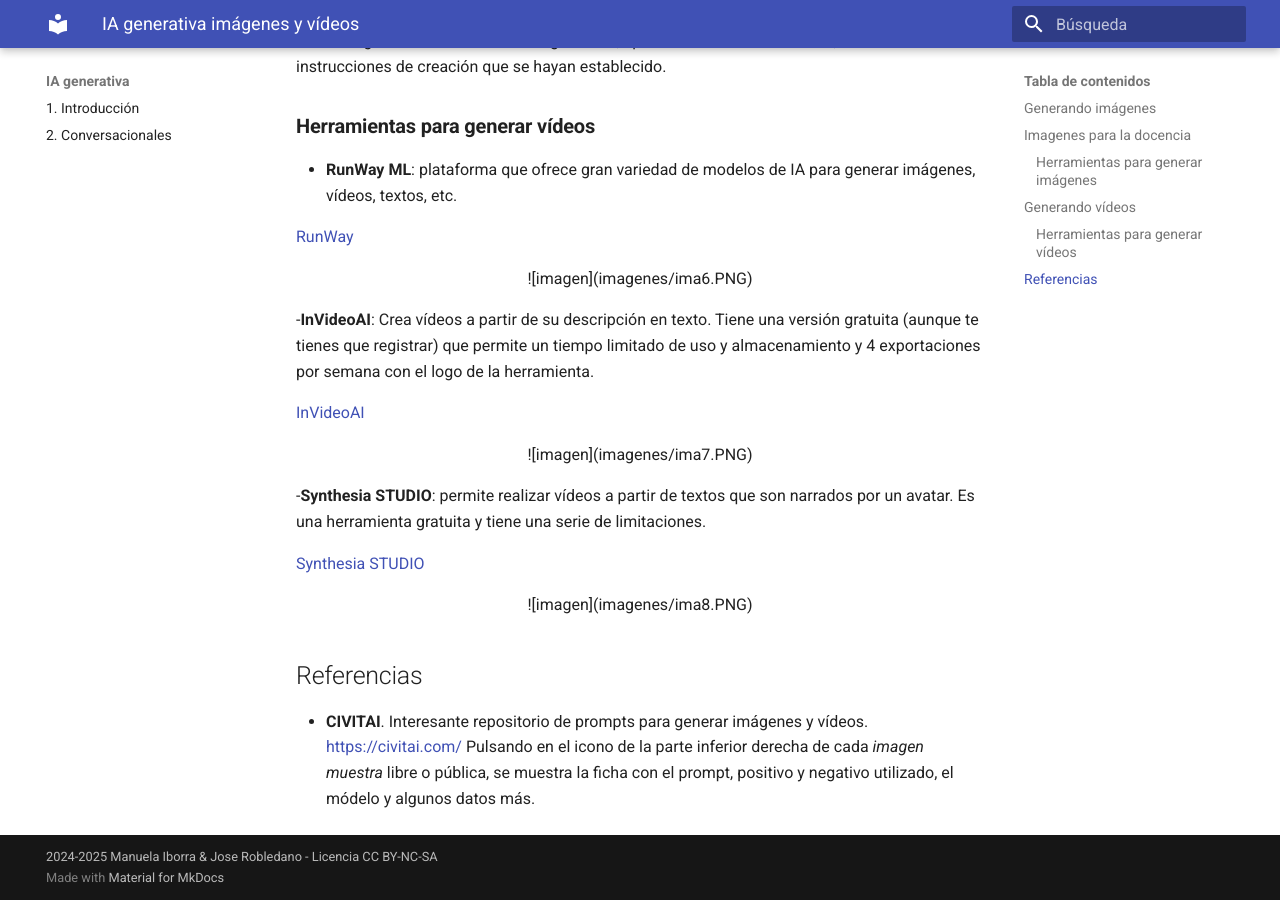
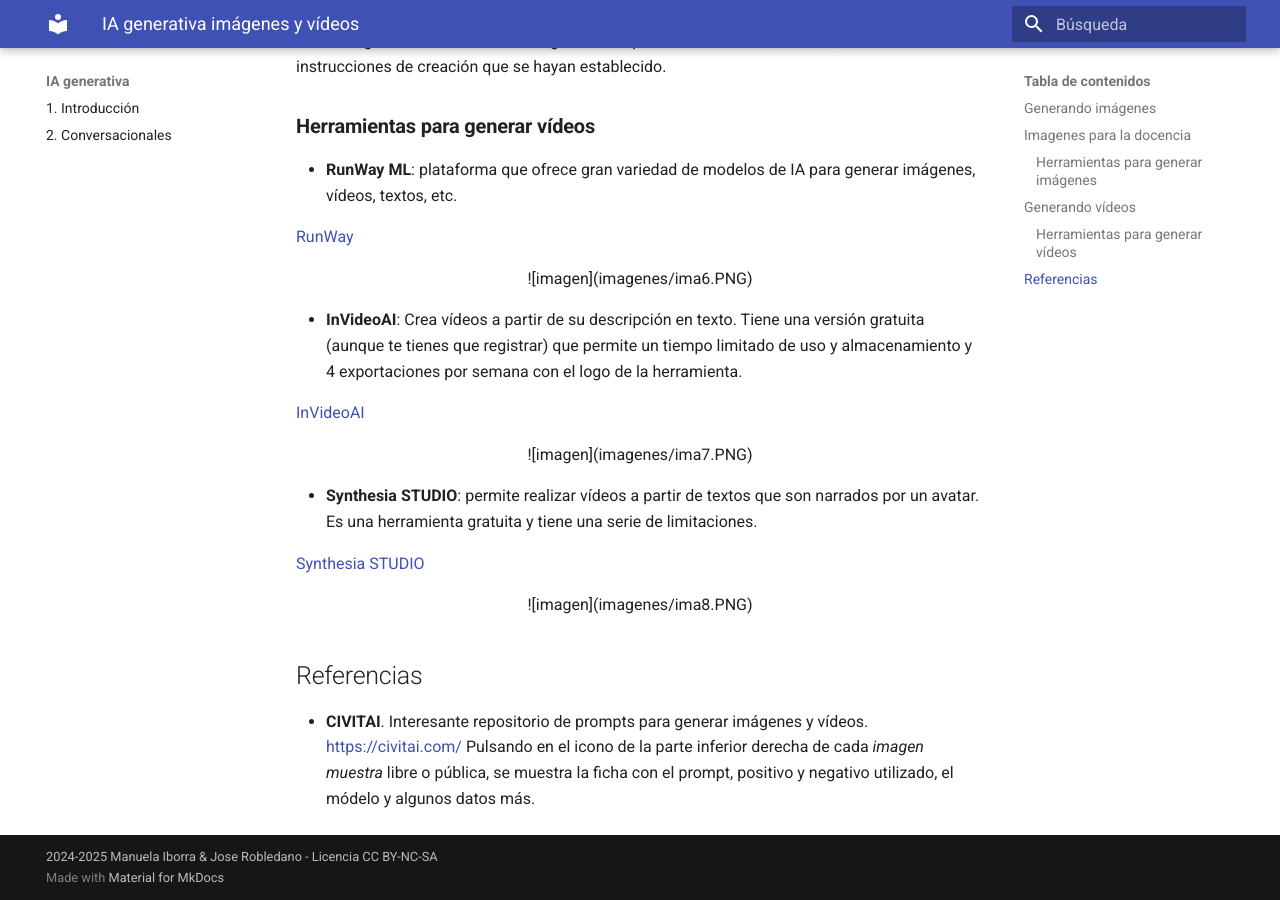
Before and after one commit to sever8a/IAgenerativa, an MkDocs documentation site: the page built from docs/text2image.md, in a window 1280 px wide and 900 px high, scrolled down 2647 px. Built offline with MkDocs 1.6.1 and Material for MkDocs 9.7.7, drawn with Linux system fonts in a browser that asks for light colours.

Commit message:
actualizacion2 17-05

```diff
--- a/docs/text2image.md
+++ b/docs/text2image.md
@@ -102,7 +102,7 @@
 
 
 
-## Generando vídeos
+## **Generando vídeos**
 
 Los vídeos no son más que secuencias de imágenes. Para una IA generativa que genera imágenes, no es ningún inconveniente generar una secuencia de imágenes relacionadas con la anterior, formando un vídeo.
 
@@ -118,14 +118,14 @@
 <center>![imagen](imagenes/ima6.PNG)</center>
 
 
--**InVideoAI**: Crea vídeos a partir de su descripción en texto. Tiene una versión gratuita (aunque te tienes que registrar) que permite un tiempo limitado de uso y almacenamiento y 4 exportaciones por semana con el logo de la herramienta.
+- **InVideoAI**: Crea vídeos a partir de su descripción en texto. Tiene una versión gratuita (aunque te tienes que registrar) que permite un tiempo limitado de uso y almacenamiento y 4 exportaciones por semana con el logo de la herramienta.
 
 [InVideoAI](https://ai.invideo.io/workspace/eaf00b9c-4aa5-4a22-8f64-c37501671fb1/v20-copilot){:target="_blank"}
 
 
 <center>![imagen](imagenes/ima7.PNG)</center>
 
--**Synthesia STUDIO**: permite realizar vídeos a partir de textos que son narrados por un avatar. Es una herramienta gratuita y tiene una serie de limitaciones.
+- **Synthesia STUDIO**: permite realizar vídeos a partir de textos que son narrados por un avatar. Es una herramienta gratuita y tiene una serie de limitaciones.
 
 [Synthesia STUDIO](https://app.synthesia.io/#/welcome?redirect=%2F){:target="_blank"}
 
```
Also changed, not shown: 1 other file.
